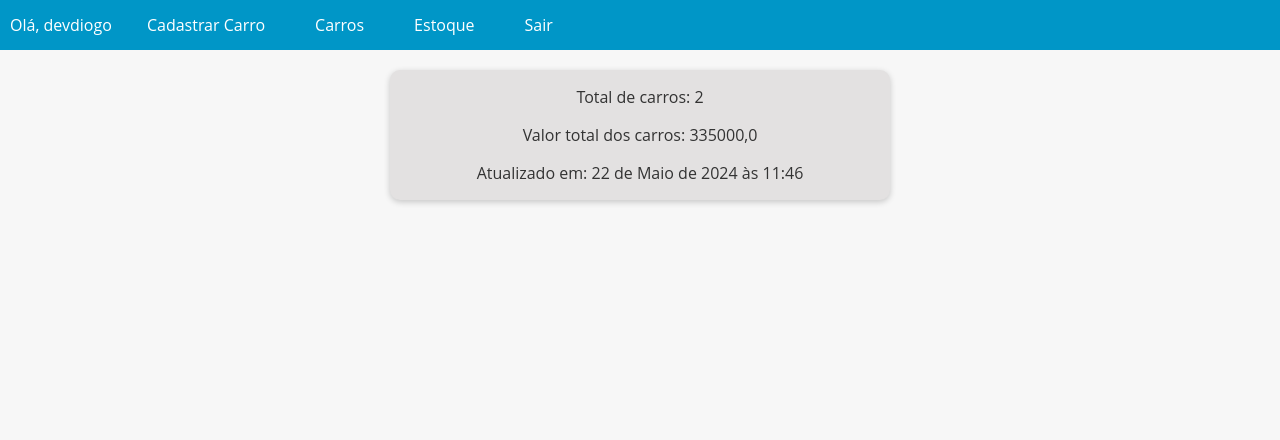
After one commit to diogohr01/revenda_carros, a Django app: page /carInventory/ in a window 1280 px wide. The commit adds this page. Shown: the top 440 px of the page. Run offline with Django 5.2, Linux system fonts and the light colour scheme; a user stored in the database is signed in; data comes from the database, SQL or seed files in the repository; both versions use the stored data as it was after the commit.

Commit message:
realizado signals do inventário onde eu faço update de cada delete e create de carros dentro do portal.

```diff
--- a/app/templates/base.html
+++ b/app/templates/base.html
@@ -83,7 +83,9 @@
         {% if user.is_authenticated %}
         <li> Olá, {{ user.username }}</li>
 
+        {% if request.user.is_superuser %}
         <li><a href="{% url 'new_car' %}">Cadastrar Carro</a></li>
+        {% endif %}
         {% endif %}
 
         {% if not user.is_authenticated %}
@@ -92,7 +94,9 @@
         {% endif%}
 
         <li><a href="{% url 'cars_list' %}">Carros</a></li>
-
+        {% if request.user.is_superuser %}
+        <li><a href="{% url 'cars_inventory' %}">Estoque</a></li>
+        {% endif %}
         {% if user.is_authenticated %}
         <li><a href="{% url 'logout' %}">Sair</a></li>
         {% endif %}
--- a/app/urls.py
+++ b/app/urls.py
@@ -4,7 +4,7 @@ from django.urls import path
 from django.conf import settings
 from django.conf.urls.static import static
 from django.http import HttpResponse
-from cars.views import CarListView, NewCarCreateView, CarDetailView, CarUpdateView, CarDeleteView
+from cars.views import CarListView, NewCarCreateView, CarDetailView, CarUpdateView, CarDeleteView, CarInventoryListView
 from accounts.views import register_view, logout_view, login_view
 
 
@@ -17,5 +17,7 @@ urlpatterns = [
     path('logout', logout_view, name='logout'),
     path('car/<int:pk>/', CarDetailView.as_view(), name='car_detail'),
     path('car/<int:pk>/update/', CarUpdateView.as_view(), name='car_update'),
-    path('car/<int:pk>/delete/', CarDeleteView.as_view(), name='car_delete')
+    path('car/<int:pk>/delete/', CarDeleteView.as_view(), name='car_delete'),
+    path('carInventory/', CarInventoryListView.as_view() , name='cars_inventory' )
+
     ] + static(settings.MEDIA_URL, document_root=settings.MEDIA_ROOT)
--- a/cars/models.py
+++ b/cars/models.py
@@ -29,3 +29,10 @@ class Car(models.Model):
 class CarInventory(models.Model):
     cars_count = models.IntegerField()
     cars_value = models.FloatField()
+    created_at = models.DateTimeField(auto_now_add=True)
+
+    class Meta:
+        ordering = ['-created_at']
+
+    def __str__(self):
+        return f'{self.car_count} - {self.cars_value}'
--- /dev/null
+++ b/cars/templates/cars_estoque.html
@@ -0,0 +1,23 @@
+{% extends 'base.html'%}
+{%block content%}
+<style>
+
+    .estoque {
+        background-color: #e3e1e1;
+        box-shadow: 0 2px 6px rgba(0, 0, 0, 0.2);
+        border-radius: 10px;
+        overflow: hidden;
+        text-align: center;
+        transition: all 0.3s ease;
+        max-width: 500px;
+        margin: 20px auto 0;
+        margin-bottom: 20px;
+      }
+</style>
+<div class= 'estoque'>
+    <p>Total de carros: {{ cars_count }}</p>
+    <p>Valor total dos carros: {{ cars_value }}</p>
+    <p>Atualizado em: {{ created_at }}</p>
+</div>
+
+{% endblock %}
--- a/cars/views.py
+++ b/cars/views.py
@@ -2,7 +2,7 @@ from typing import Any
 from django.db.models.query import QuerySet
 from django.shortcuts import render, redirect
 from django.http import HttpResponse
-from cars.models import Car
+from cars.models import Car, CarInventory
 from cars.forms import CarModelForm
 from django.views import View
 from django.views.generic import ListView, CreateView, DetailView, UpdateView, DeleteView
@@ -67,3 +67,20 @@ class CarDeleteView(DeleteView):
     model = Car
     template_name = 'car_delete.html'
     success_url = reverse_lazy('cars_list')
+
+
+@method_decorator(login_required(login_url='login'), name='dispatch')
+class CarInventoryListView(ListView):
+    model = CarInventory
+    template_name = 'cars_estoque.html'
+    context_object_name = 'inventory'
+
+    def get_context_data(self, **kwargs):
+        context = super().get_context_data(**kwargs)
+
+        inventory = CarInventory.objects.first()
+        if inventory:
+            context['cars_count'] = inventory.cars_count
+            context['cars_value'] = inventory.cars_value
+            context['created_at'] = inventory.created_at
+        return context
```
Also changed, not shown: cars/signals.py (+14 -14 lines), cars/migrations/0004_carinventory.py (added), db.sqlite3.
